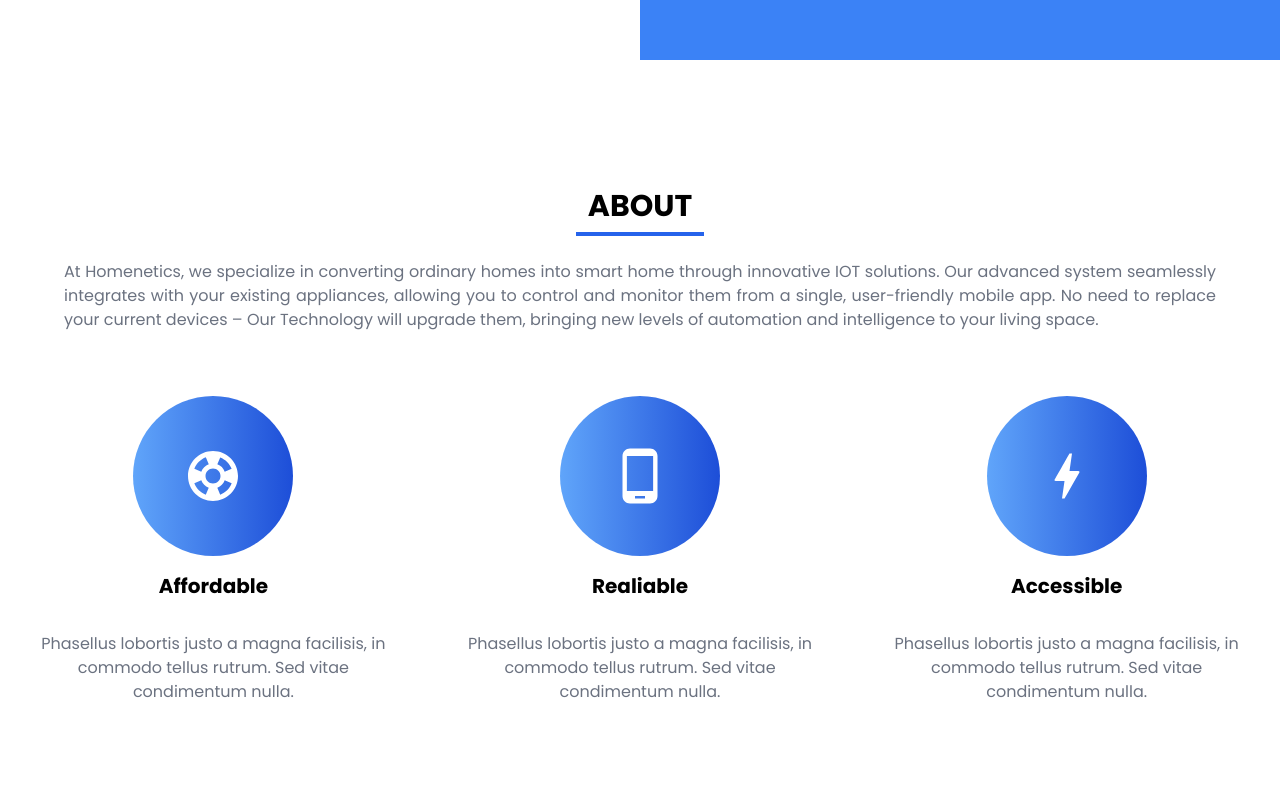
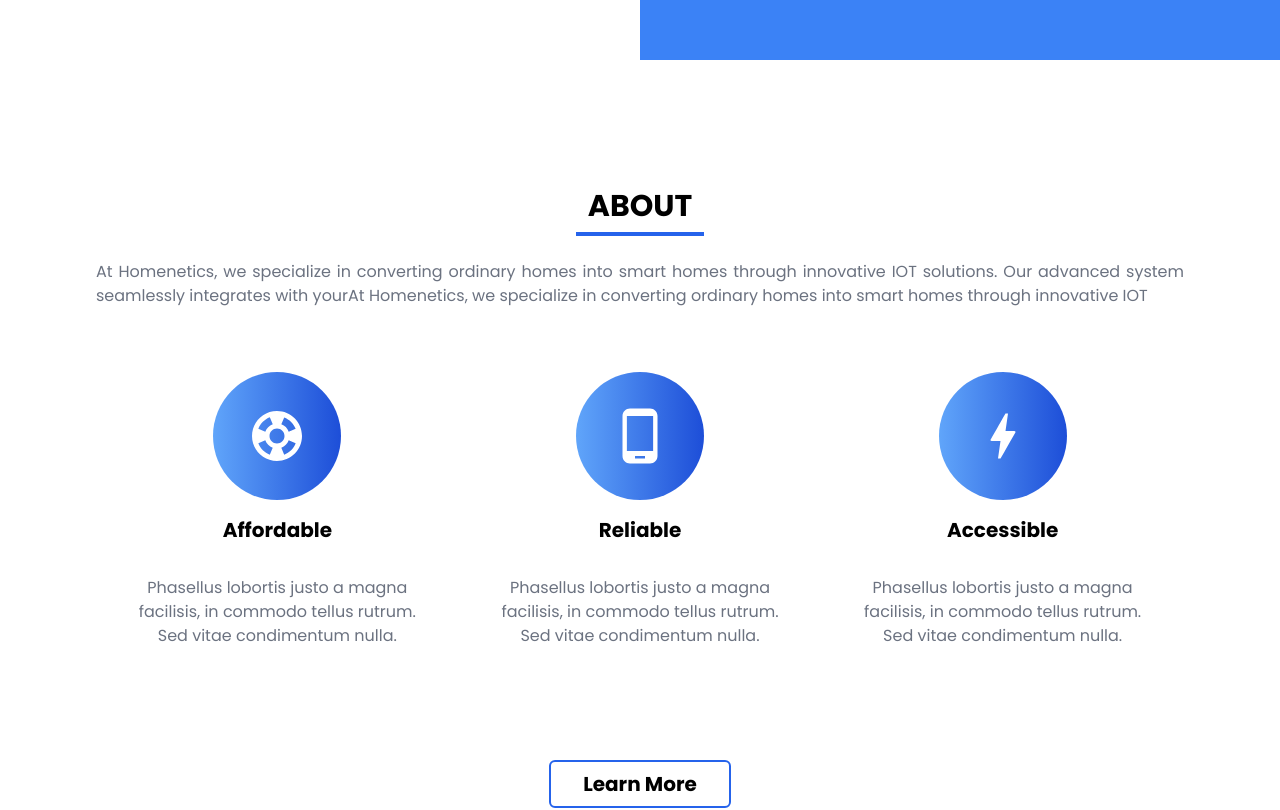
Before and after one commit to HomiesTech/Website, a React (Vite) app: page / in a window 1280 px wide. Shown: the part 740-1550 px from the top of the page. Built offline with nearby package versions, Linux system fonts and the light colour scheme.

Commit message:
about justification

```diff
--- a/src/pages/About.jsx
+++ b/src/pages/About.jsx
@@ -6,26 +6,24 @@
 const About = () => {
   return (
     <section style={{ background: "white" }}>
-      <div className="mx-auto align-middle justify-center pt-16 md:mt-16 md:pt-16 px-4 md:px-0">
-        <h1 className="text-3xl text-black text-center font-bold uppercase font-poppins ">
+      <div className="max-w-6xl mx-auto pt-[17rem] mt-20 md:mt-16 md:pt-16 px-4 md:px-8">
+        <h1 className="text-3xl text-black text-center font-bold uppercase font-poppins">
           ABOUT
         </h1>
         <hr className="border-blue-600 border-2 w-32 mx-auto mt-2 mb-6"></hr>
-        <div className=" text-center mx-auto max-w-6xl text-gray-500 font-poppins">
+        <div className="text-center mx-auto text-gray-500 font-poppins">
           <p className="text-justify">
             At Homenetics, we specialize in converting ordinary homes into smart
-            home through innovative IOT solutions. Our advanced system
-            seamlessly integrates with your existing appliances, allowing you to
-            control and monitor them from a single, user-friendly mobile app. No
-            need to replace your current devices – Our Technology will upgrade
-            them, bringing new levels of automation and intelligence to your
-            living space.
+            homes through innovative IOT solutions. Our advanced system
+            seamlessly integrates with yourAt Homenetics, we specialize in
+            converting ordinary homes into smart homes through innovative IOT
           </p>
         </div>
       </div>
-      <div className="flex flex-wrap justify-center mx-auto pt-12 md:pt-16 px-4 md:px-0 font-poppins ">
+
+      <div className="max-w-6xl mx-auto flex flex-wrap justify-center pt-12 md:pt-16 px-4 md:px-8 font-poppins">
         <div className="flex flex-col items-center w-full md:w-1/3 px-4 mb-8">
-          <div className="flex text-white items-center justify-center rounded-full bg-gradient-to-r from-blue-400 to-blue-700 h-[10rem] w-[10rem]">
+          <div className="flex text-white items-center justify-center rounded-full bg-gradient-to-r from-blue-400 to-blue-700 h-[8rem] w-[8rem]">
             <SupportIcon style={{ fontSize: 60 }} />
           </div>
           <h3 className="text-black text-center font-bold text-xl p-2 m-2">
@@ -37,11 +35,11 @@
           </p>
         </div>
         <div className="flex flex-col items-center w-full md:w-1/3 px-4 mb-8">
-          <div className="flex text-white items-center justify-center rounded-full bg-gradient-to-r from-blue-400 to-blue-700 h-[10rem] w-[10rem]">
+          <div className="flex text-white items-center justify-center rounded-full bg-gradient-to-r from-blue-400 to-blue-700 h-[8rem] w-[8rem]">
             <PhoneAndroidIcon style={{ fontSize: 60 }} />
           </div>
           <h3 className="text-black text-center font-bold text-xl p-2 m-2">
-            Realiable
+            Reliable
           </h3>
           <p className="text-center text-gray-500 p-2 m-2">
             Phasellus lobortis justo a magna facilisis, in commodo tellus
@@ -49,7 +47,7 @@
           </p>
         </div>
         <div className="flex flex-col items-center w-full md:w-1/3 px-4 mb-8">
-          <div className="flex text-white items-center justify-center rounded-full bg-gradient-to-r from-blue-400 to-blue-700 h-[10rem] w-[10rem]">
+          <div className="flex text-white items-center justify-center rounded-full bg-gradient-to-r from-blue-400 to-blue-700 h-[8rem] w-[8rem]">
             <BoltIcon style={{ fontSize: 60 }} />
           </div>
           <h3 className="text-black text-center font-bold text-xl p-2 m-2">
@@ -62,7 +60,7 @@
         </div>
       </div>
 
-      <div className="flex justify-center pt-12 md:pt-16 p-10">
+      <div className="flex justify-center pt-12 md:pt-16 px-4 md:px-8">
         <button className="border-2 font-poppins text-xl font-bold px-8 py-2 border-blue-600 text-black text-center rounded-md">
           Learn More
         </button>
```
